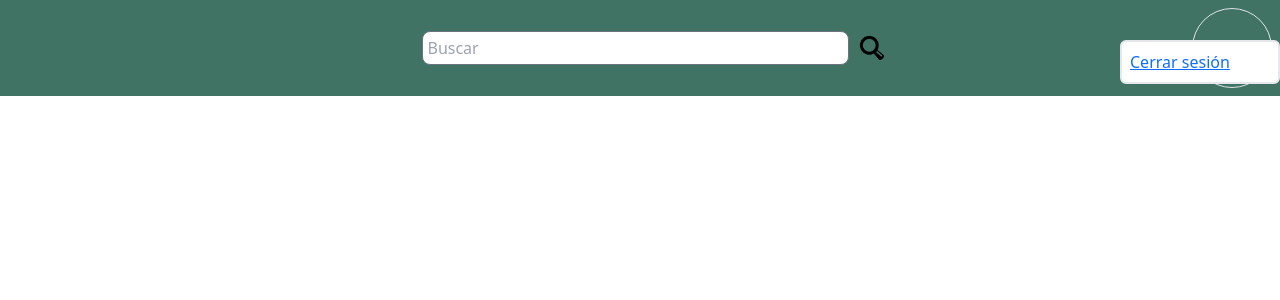
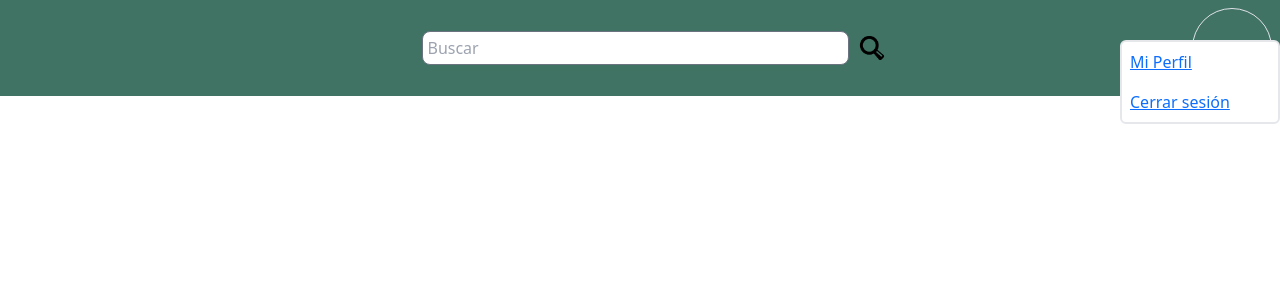
Before and after one commit to NahuelMendez/elem-ing-software, a React (Create React App) app in the folder frontend/: page /home in a window 1280 px wide. Both pictures are taken after a click on the element 1232 px from the left and 48 px from the top of the page. Shown: the top 300 px of the page. Built offline with nearby package versions, Linux system fonts and the light colour scheme.

Commit message:
Profile button added

```diff
--- a/frontend/src/components/Navbar/index.js
+++ b/frontend/src/components/Navbar/index.js
@@ -41,6 +41,7 @@ const NavBar = () => {
       {showProfileOptions &&
         <div onMouseLeave={handleShowProfileOptions} className="absolute flex flex-col right-0 mt-10 w-40 bg-white rounded-md border-2 border-gray-secundary z-10">
           {role === 'pizzeria' && <Link name="go-to-menu" className="p-2" to="/menu">Editar Menú</Link>}
+          <Link name="profile-button" className="p-2" to="/profile">Mi Perfil</Link>
           <Link onClick={handleDeleteUserInfo} name="logout-button" className="p-2" to="/login">Cerrar sesión</Link>
         </div>
       }
```
